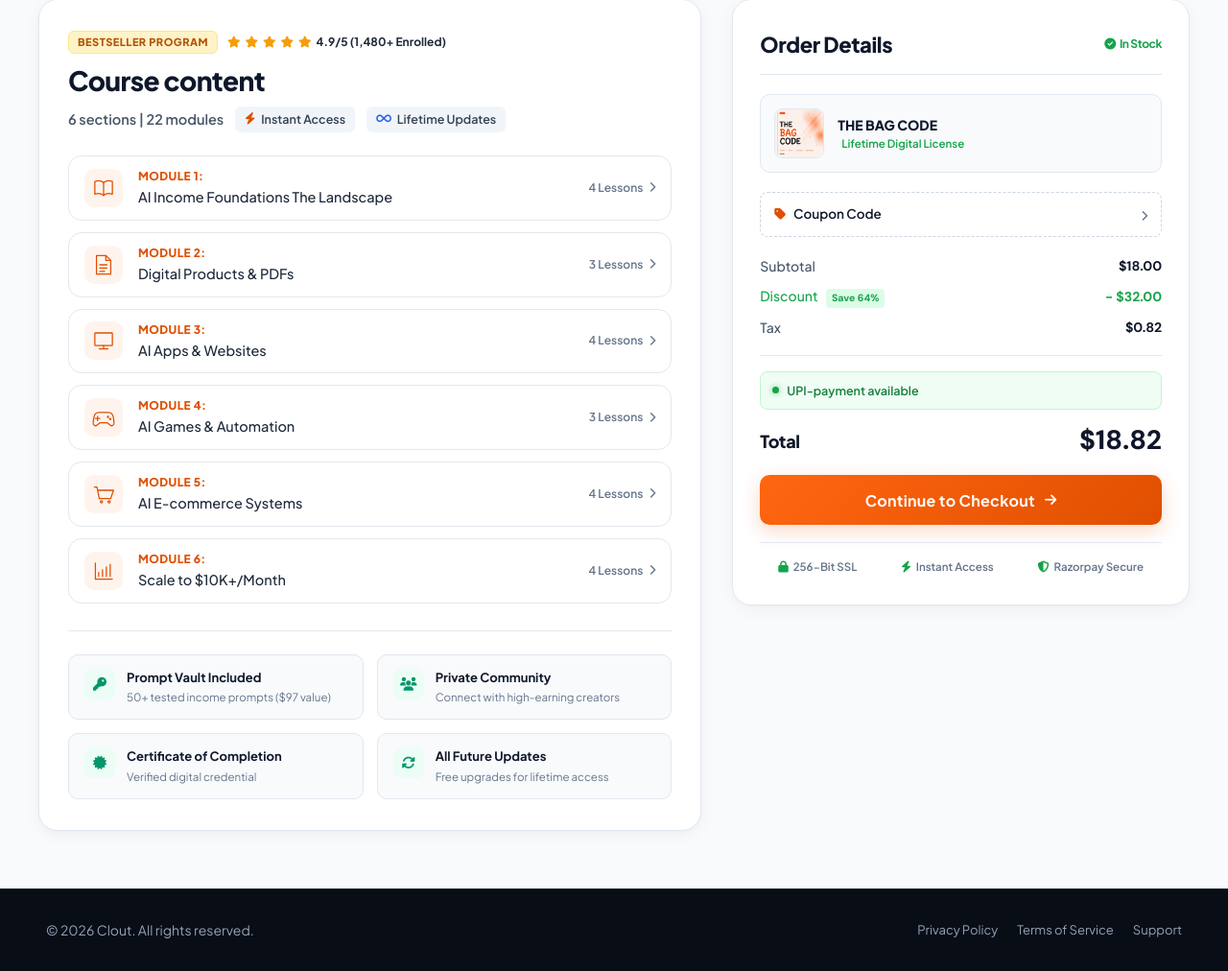
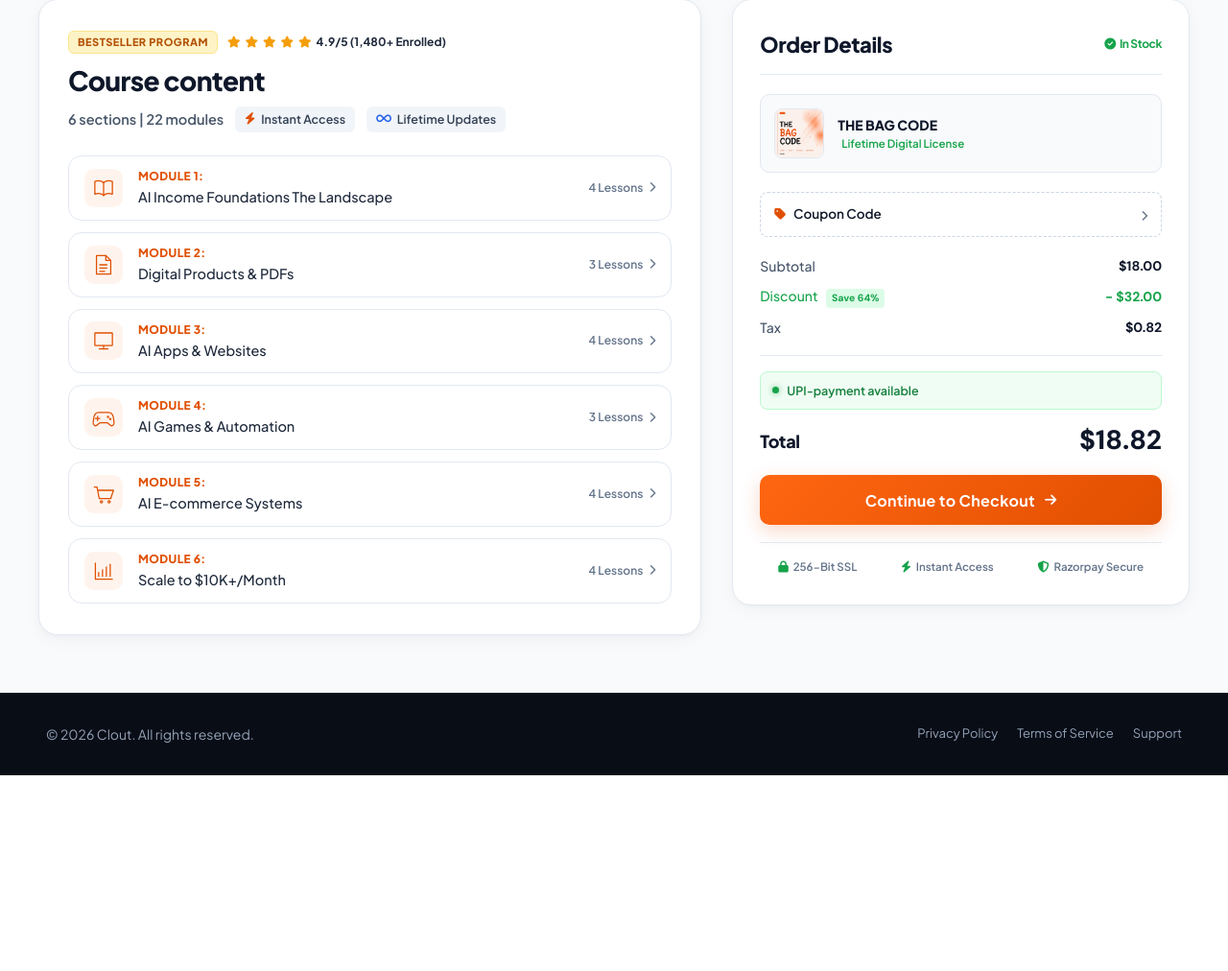
Before and after one commit to emirmubze/Clout, a Django app: page /course/ in a window 1280 px wide. Shown: the part 128-1140 px from the top of the page at 96% size. After the commit the page ends 936 px from the top, so only its background shows below. Run offline with Django 5.2, Linux system fonts and the light colour scheme; some libraries are stand-ins or nearby versions.

Commit message:
Remove bonus perks cards from course detail page

```diff
--- a/shop/templates/shop/course_detail.html
+++ b/shop/templates/shop/course_detail.html
@@ -334,53 +334,6 @@ body {
     display: flex;
     align-items: center;
     gap: 6px;
-}
-
-/* =========================================================
-   VALUE STACK / BONUSES
-========================================================= */
-.bonus-grid {
-    margin-top: 28px;
-    padding-top: 24px;
-    border-top: 1px solid var(--border);
-    display: grid;
-    grid-template-columns: 1fr 1fr;
-    gap: 14px;
-}
-
-.bonus-card {
-    padding: 14px 16px;
-    background: #f8fafc;
-    border: 1px solid var(--border);
-    border-radius: var(--radius-md);
-    display: flex;
-    align-items: flex-start;
-    gap: 12px;
-}
-
-.bonus-icon {
-    width: 32px;
-    height: 32px;
-    border-radius: 8px;
-    background: #ecfdf5;
-    color: #059669;
-    display: flex;
-    align-items: center;
-    justify-content: center;
-    font-size: 14px;
-    flex-shrink: 0;
-}
-
-.bonus-info h4 {
-    font-size: 13px;
-    font-weight: 700;
-    color: var(--text-primary);
-    margin-bottom: 2px;
-}
-
-.bonus-info p {
-    font-size: 11.5px;
-    color: var(--text-muted);
 }
 
 /* =========================================================
@@ -913,10 +866,6 @@ body {
         font-size: 22px;
     }
 
-    .bonus-grid {
-        grid-template-columns: 1fr;
-    }
-
     .checkout-popup {
         height: calc(100vh - 20px);
         border-radius: var(--radius-md);
@@ -1137,43 +1086,6 @@ body {
                 </div>
             </div>
 
-        </div>
-
-        <!-- =================================================
-             BONUS PERKS
-        ================================================== -->
-        <div class="bonus-grid">
-            <div class="bonus-card">
-                <div class="bonus-icon"><i class="fa-solid fa-key"></i></div>
-                <div class="bonus-info">
-                    <h4>Prompt Vault Included</h4>
-                    <p>50+ tested income prompts ($97 value)</p>
-                </div>
-            </div>
-
-            <div class="bonus-card">
-                <div class="bonus-icon"><i class="fa-solid fa-users"></i></div>
-                <div class="bonus-info">
-                    <h4>Private Community</h4>
-                    <p>Connect with high-earning creators</p>
-                </div>
-            </div>
-
-            <div class="bonus-card">
-                <div class="bonus-icon"><i class="fa-solid fa-certificate"></i></div>
-                <div class="bonus-info">
-                    <h4>Certificate of Completion</h4>
-                    <p>Verified digital credential</p>
-                </div>
-            </div>
-
-            <div class="bonus-card">
-                <div class="bonus-icon"><i class="fa-solid fa-rotate"></i></div>
-                <div class="bonus-info">
-                    <h4>All Future Updates</h4>
-                    <p>Free upgrades for lifetime access</p>
-                </div>
-            </div>
         </div>
 
     </div>
```
